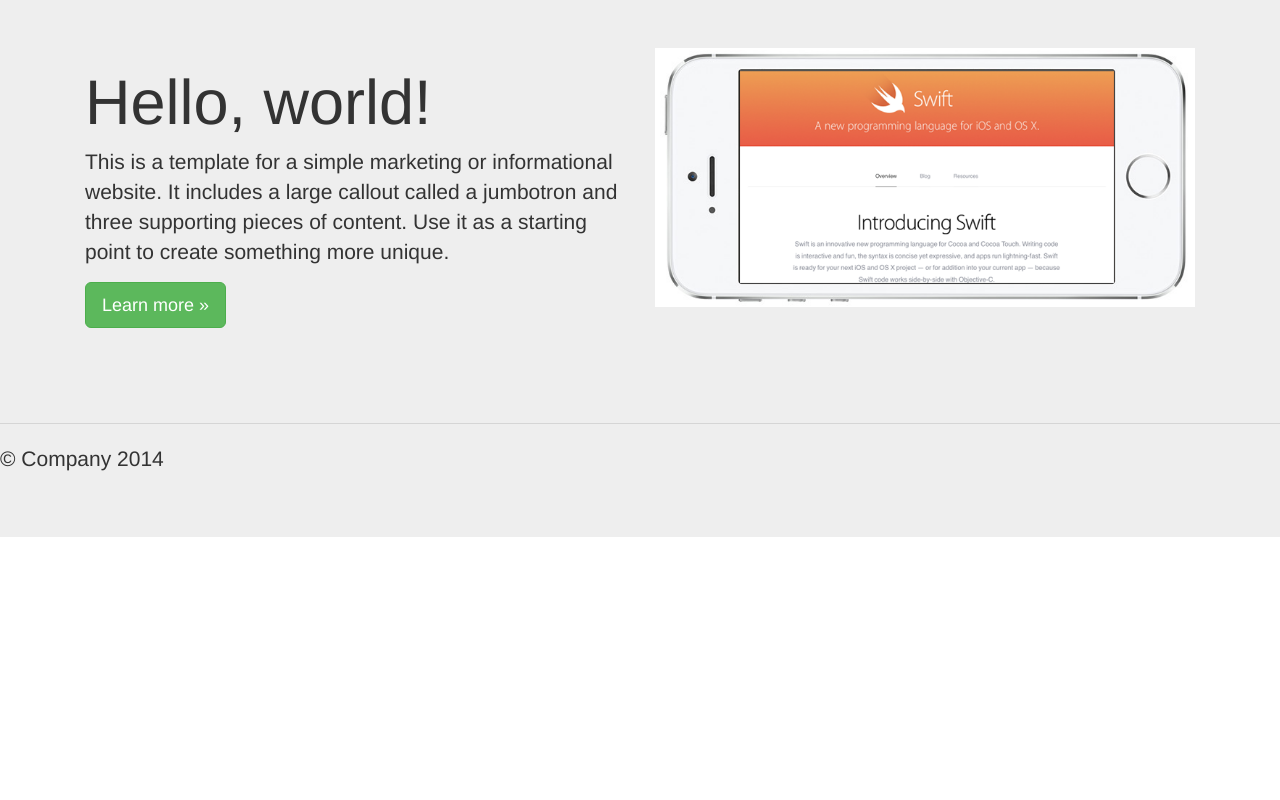
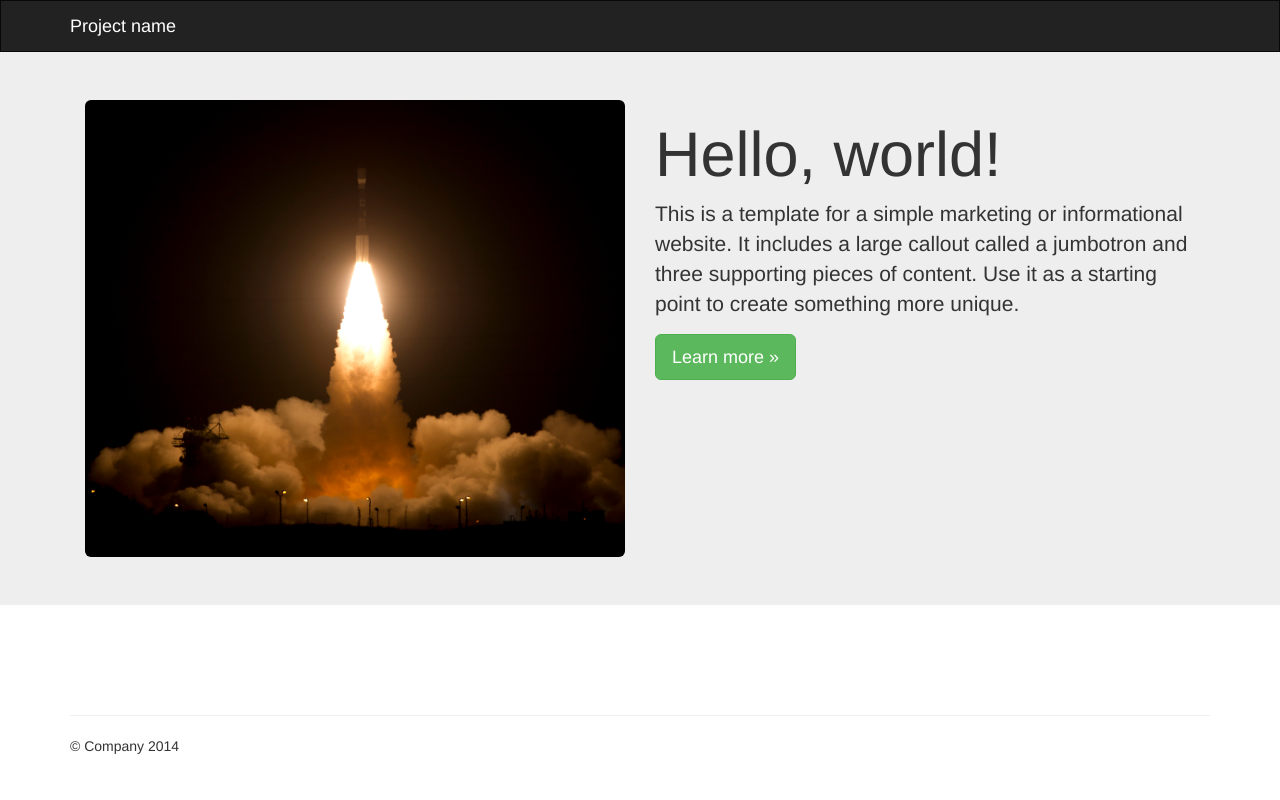
Before and after one commit to danielzengqx/django_youtube, a Django app: template templates/share.html in a window 1280 px wide. Run offline with Django 3.2, Linux system fonts and the light colour scheme; the template is opened without the code that fills it, so the values that code supplies are empty; some libraries are stand-ins or nearby versions.

Commit message:
update front end design

```diff
--- a/templates/base.html
+++ b/templates/base.html
@@ -38,26 +38,22 @@
   		padding-bottom: 0px;
 
   	}
+
+    .navbar {
+      margin-bottom: 0px !important;
+      border-radius: 0px !important;
+    }
+
+    .navbar-inverse .navbar-brand, .navbar-brand:hover {
+      color: white;
+    }
   </style>
   <body>
 
 
-    <!-- Main jumbotron for a primary marketing message or call to action -->
-    <div class="jumbotron">
-      <div class="container">
-        <div class="col-sm-6">
-          <h1>Hello, world!</h1>
-          <p>This is a template for a simple marketing or informational website. It includes a large callout called a jumbotron and three supporting pieces of content. Use it as a starting point to create something more unique.</p>
-          <p><a class="btn btn-success btn-lg" href="#" role="button">Learn more &raquo;</a></p>
-        </div>
-        <div class="col-sm-6">
-          <img src="{% static 'img/iphone.png' %}" class='img-responsive' />
-        </div>
-
-    </div>
 
 
-    <div class="container">
+
 
 
 	{% block content %}
@@ -66,9 +62,8 @@
 	{% endblock %}
 
 
+    <div class="container">
 
-
-      </div>
 
       <hr>
 
--- a/templates/navbar.html
+++ b/templates/navbar.html
@@ -1,4 +1,13 @@
-    <nav class="navbar navbar-inverse navbar-fixed-top">
+<nav class="navbar navbar-inverse">
+      <div class="container">
+        <div class="navbar-header">
+          <a class="navbar-brand">Project name</a>
+        </div>
+
+      </div>
+ </nav>
+
+<!--     <nav class="navbar navbar-inverse navbar-fixed-top">
       <div class="container">
         <div class="navbar-header">
           <button type="button" class="navbar-toggle collapsed" data-toggle="collapse" data-target="#navbar" aria-expanded="false" aria-controls="navbar">
@@ -20,6 +29,6 @@
             </div>
             <button type="submit" class="btn btn-success">Sign in</button>
           </form>
-        </div><!--/.navbar-collapse -->
+        </div>
       </div>
-    </nav>
+    </nav> -->
--- a/templates/share.html
+++ b/templates/share.html
@@ -1,10 +1,30 @@
 {% extends "base.html" %}
+{% load staticfiles %}
 
 {% block content %}
+{% include "navbar.html" %}
 
+    <!-- Main jumbotron for a primary marketing message or call to action -->
+    <div class="jumbotron">
+      <div class="container">
+      <row>
+        <div class="col-md-6 pull-right" >
+          <h1>Hello, world!</h1>
+          <p>This is a template for a simple marketing or informational website. It includes a large callout called a jumbotron and three supporting pieces of content. Use it as a starting point to create something more unique.</p>
+          <p><a class="btn btn-success btn-lg" href="#" role="button">Learn more &raquo;</a></p>
+        </div>
+        <div class="col-md-6 pull-left">
+          <img src="{% static 'img/launch.jpg' %}" class='img-responsive img-rounded' />
+        </div>
+        </row>
+      </div>
+    </div>
+
+<div class='container'>
 {{ ref_id }}<br/>
 
 {{ count }} <br/>
 {{ ref_url }} <br/>
 
+</div>
 {% endblock %}
```
Also changed, not shown: templates/home.html (+17 -0 lines).
